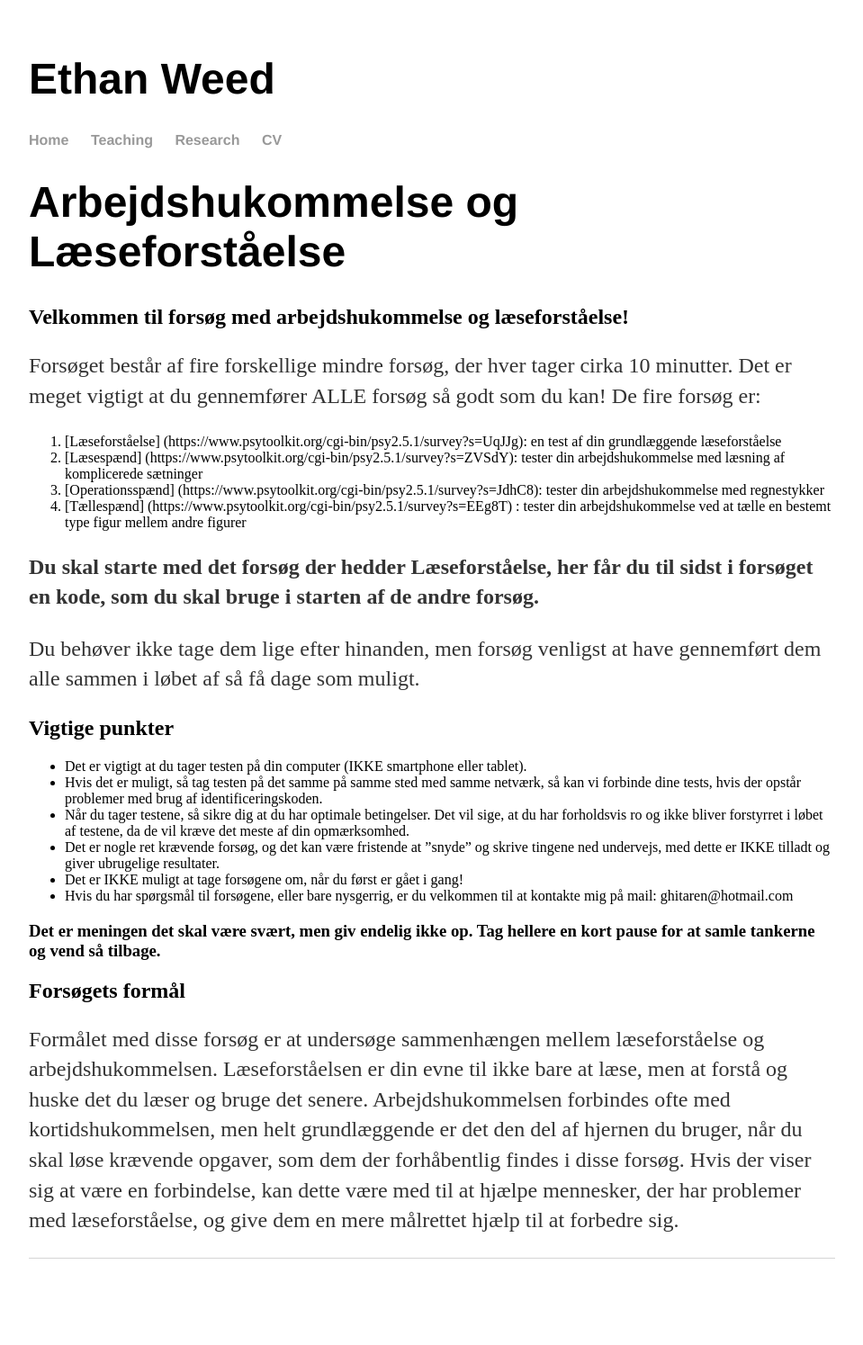
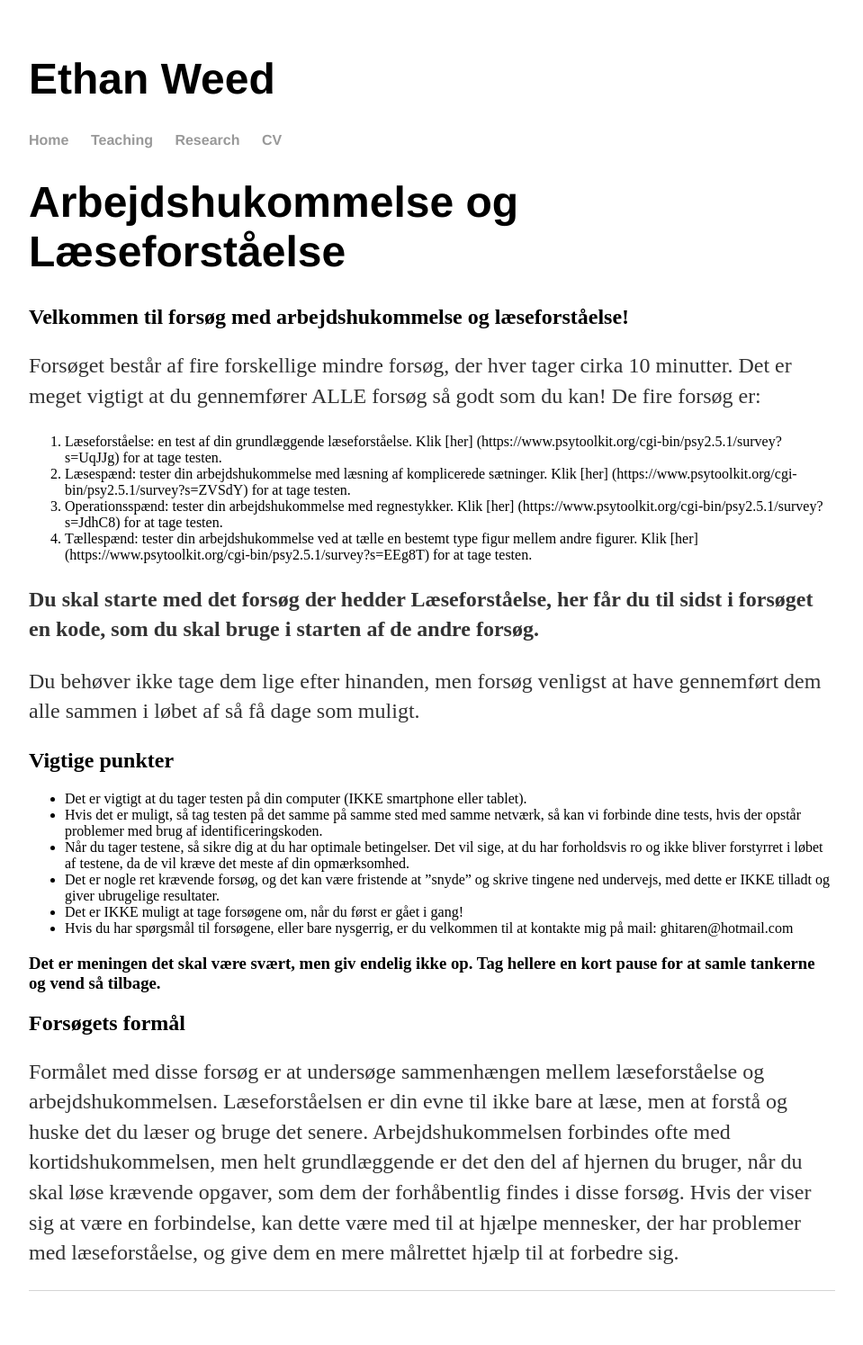
Before and after one commit to ethanweed/ethanweed.github.io, a Jekyll site: the page built from other/wm-reading-tests.md, in a window 1280 px wide. Shown: the whole page at 90% size, without its empty margins (160-1119 px from the left). Built offline with Jekyll 4.4.1, drawn with Linux system fonts in a browser that asks for light colours; our own code applies the rules of GitHub Pages for plain Markdown files; before the commit the page ends 1459 px from its top, so only the background shows below that.

Commit message:
changed link text

```diff
--- a/other/wm-reading-tests.md
+++ b/other/wm-reading-tests.md
@@ -5,10 +5,10 @@
 Forsøget består af fire forskellige mindre forsøg, der hver tager cirka 10 minutter.
 Det er meget vigtigt at du gennemfører ALLE forsøg så godt som du kan!
 De fire forsøg er:
-1.	[Læseforståelse] (https://www.psytoolkit.org/cgi-bin/psy2.5.1/survey?s=UqJJg): en test af din grundlæggende læseforståelse
-2.	[Læsespænd] (https://www.psytoolkit.org/cgi-bin/psy2.5.1/survey?s=ZVSdY): tester din arbejdshukommelse med læsning af komplicerede sætninger
-3.	[Operationsspænd] (https://www.psytoolkit.org/cgi-bin/psy2.5.1/survey?s=JdhC8): tester din arbejdshukommelse med regnestykker
-4.	[Tællespænd] (https://www.psytoolkit.org/cgi-bin/psy2.5.1/survey?s=EEg8T) : tester din arbejdshukommelse ved at tælle en bestemt type figur mellem andre figurer
+1.	Læseforståelse: en test af din grundlæggende læseforståelse. Klik [her] (https://www.psytoolkit.org/cgi-bin/psy2.5.1/survey?s=UqJJg) for at tage testen.
+2.	Læsespænd: tester din arbejdshukommelse med læsning af komplicerede sætninger. Klik [her] (https://www.psytoolkit.org/cgi-bin/psy2.5.1/survey?s=ZVSdY) for at tage testen.
+3.	Operationsspænd: tester din arbejdshukommelse med regnestykker. Klik [her] (https://www.psytoolkit.org/cgi-bin/psy2.5.1/survey?s=JdhC8) for at tage testen.
+4.	Tællespænd: tester din arbejdshukommelse ved at tælle en bestemt type figur mellem andre figurer. Klik [her] (https://www.psytoolkit.org/cgi-bin/psy2.5.1/survey?s=EEg8T) for at tage testen.
 
 **Du skal starte med det forsøg der hedder Læseforståelse, her får du til sidst i forsøget en kode, som du skal bruge i starten af de andre forsøg.**
 
```
Also changed, not shown: other/wm-reading-tests-ink.html (+4 -4 lines).
